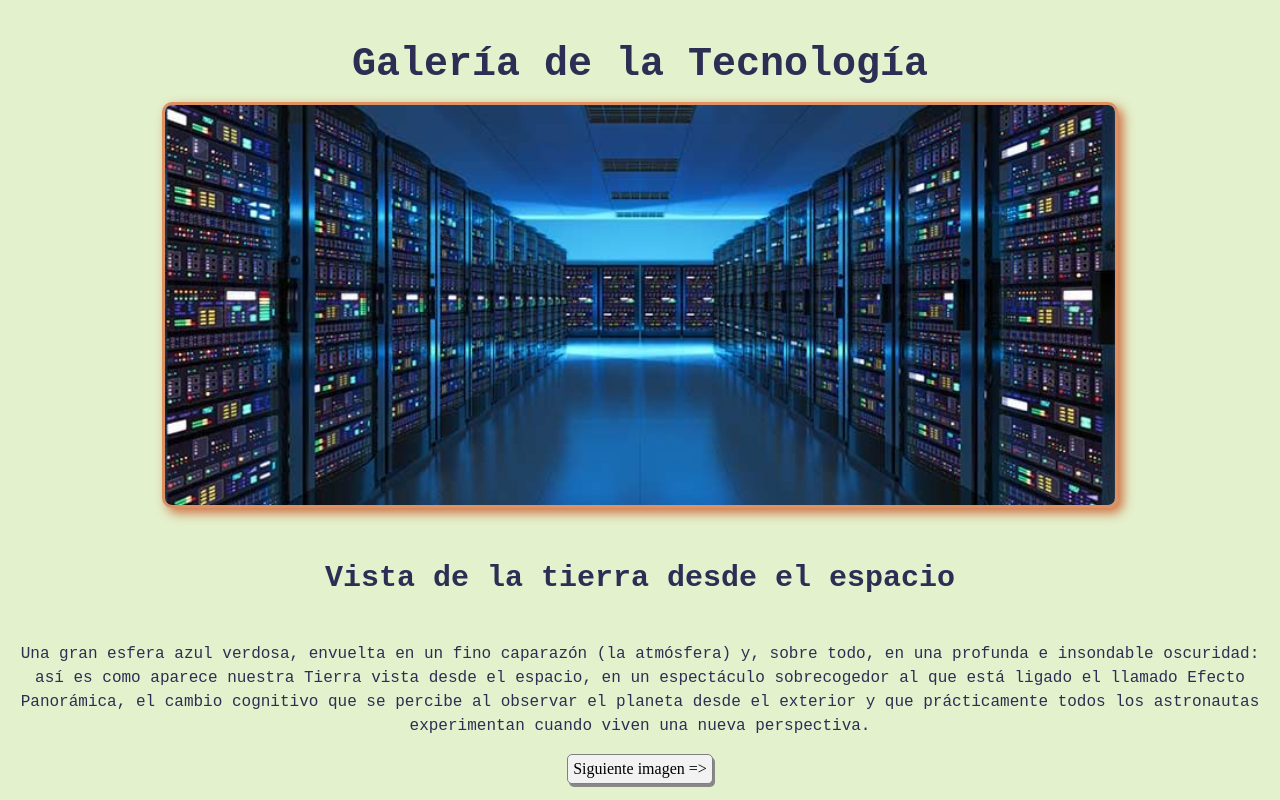
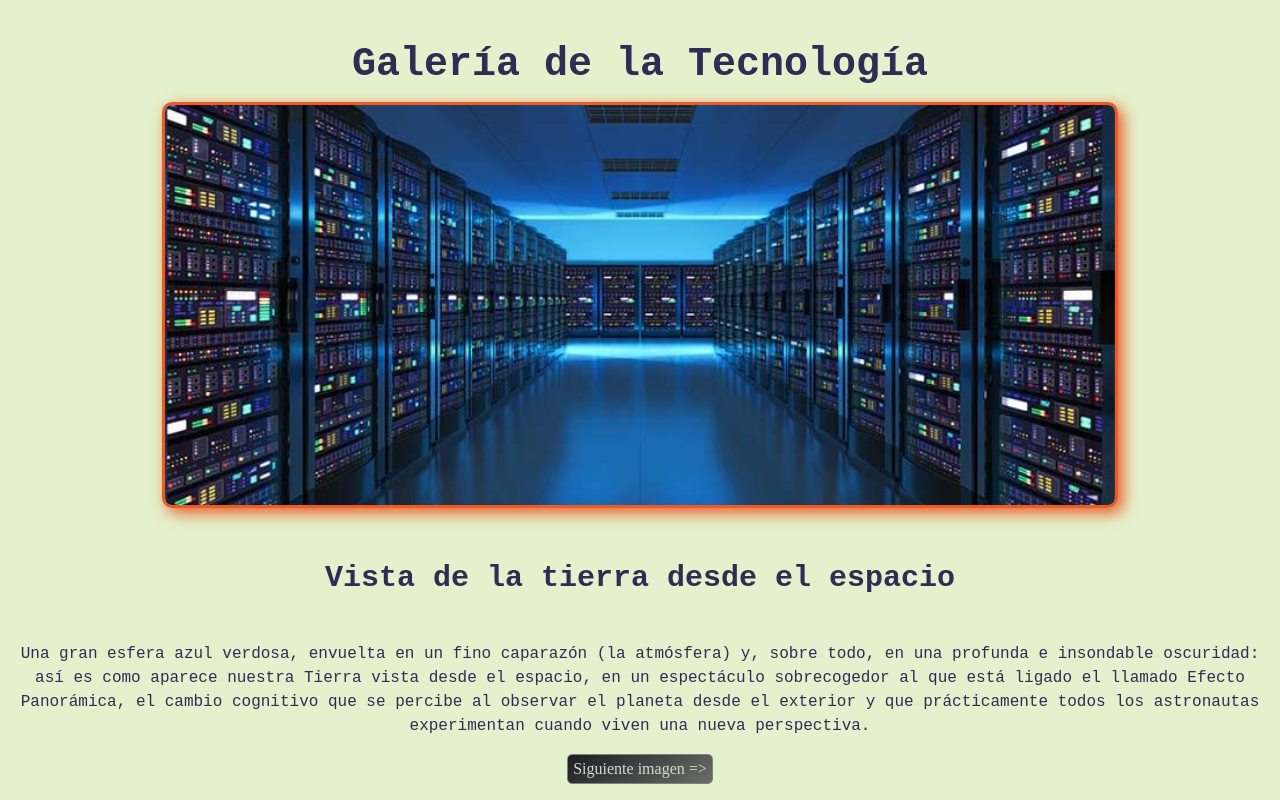
Before and after one commit to estebanbent4/Actividad-261.github.io, a plain HTML site: page page1.html in a window 1280 px wide. In both pictures the pointer is over the picture 640 px from the left and 326 px from the top of the page. Drawn offline with Linux system fonts and the light colour scheme.

Commit message:
Estilos-De-Botones

```diff
--- a/styles.css
+++ b/styles.css
@@ -35,17 +35,25 @@ p{
 .image:hover{
     transform: translateY(-20px);
     width: 950px;
-    border: 3px solid rgba(218, 76, 24, 0.571);
-    box-shadow: 5px 5px 11px rgba(202, 66, 17, 0.729);
+    border: 3px solid rgb(236, 90, 37);
+    box-shadow: 5px 5px 15px rgb(236, 90, 37);
     transition: .5s;
 }
 
 .link-button {
     text-decoration: none;
-    color: black;
+    color: rgb(214, 214, 214);
     border: 1px solid gray;
-    background-color: #f2f2f2;
+    background: linear-gradient(145deg, #1b1d1f, #535355d4);
     padding: 5px;
     border-radius: 5px;
-    box-shadow: 2px 3px #888888;
+    transition: .5s;
 }
+
+.link-button:hover{
+    background: linear-gradient(145deg, #535355d4,#1b1d1f );
+    box-shadow: 5px 5px 15px rgb(236, 90, 37);
+    border-bottom: 1px solid rgb(236, 90, 37);
+    color: orangered;
+    transition: .5s;
+}
```
